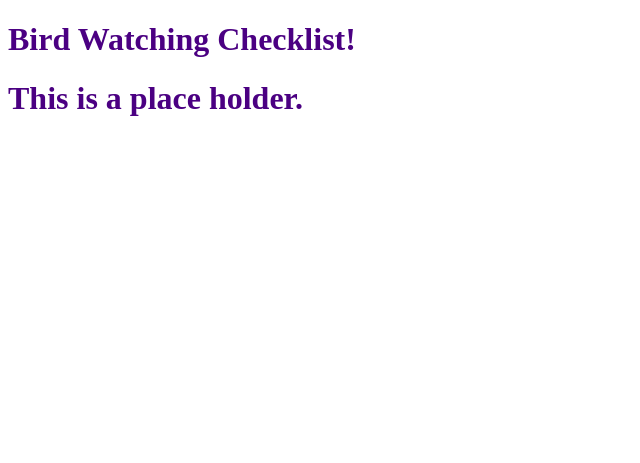
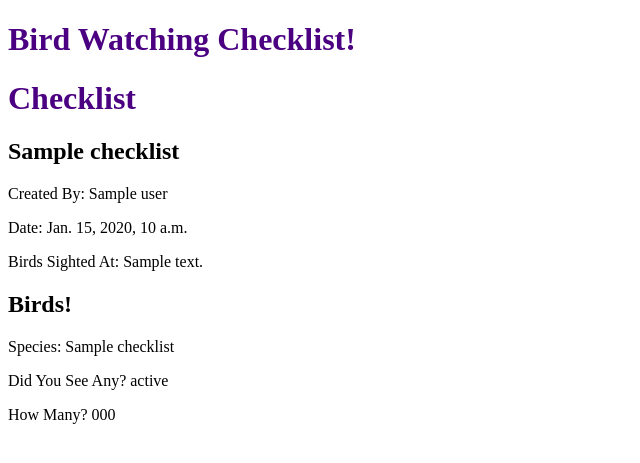
Before and after one commit to SummonerSkies/chirp-check, a Django app: template check/templates/check/index.html in a window 1280 px wide. Shown: the top 463 px of the page, without its empty margins (0-640 px from the left). Run offline with Django 4.2, Linux system fonts and the light colour scheme; the template is opened without the code that fills it: most values are stand-ins (such as "Sample title", 1, 10 or a date in 2020).

Commit message:
Updated views and added initial html to show checklist on index.html

```diff
--- a/check/forms.py
+++ b/check/forms.py
@@ -13,6 +13,7 @@ class ChecklistForm(forms.ModelForm):
         model = Checklist
         fields = ('list_name', 'description')
 
+
 class BirdForm(forms.ModelForm):
     """
     Form class for adding birds to a checklist
--- a/check/templates/check/index.html
+++ b/check/templates/check/index.html
@@ -4,11 +4,25 @@
 
 <!-- index.html content starts here -->
 <div class="container-fluid">
-    <div class="column">
-
-        <h1>This is a place holder.</h1>
-
+    <div class="row center">
+            <!-- Checklist-->
+            <h1>Checklist</h1>
+            {% for checklist in object_list %}
+            <h2>{{checklist.list_name}}</h2>
+            <p>Created By: {{checklist.user}}</p>
+            <p>Date: {{checklist.created_on}}</p>
+            <p>Birds Sighted At: {{checklist.description}}</p>
+            {% endfor %}
     </div>
+    <div class="row">
+        <!-- Bird -->
+        <h2>Birds!</h2>
+        {% for bird in object_list %}
+        <p>Species: {{bird.bird_name}}</p>
+        <p>Did You See Any? {{bird.status}}</p>
+        <p>How Many? {{bird.number_seen}}</p>
+        {% endfor %}
+</div>
 </div>
 
 
--- a/chirp_check/settings.py
+++ b/chirp_check/settings.py
@@ -27,7 +27,7 @@ TEMPLATES_DIR = os.path.join(BASE_DIR, 'templates')
 SECRET_KEY = os.environ.get('SECRET_KEY')
 
 # SECURITY WARNING: don't run with debug turned on in production!
-DEBUG = True
+DEBUG = False
 
 ALLOWED_HOSTS = ['8000-summonerskie-chirpcheck-3yrmncd34fa.ws.codeinstitute-ide.net',
                 'chirp-check-ddace85f08c7.herokuapp.com']
--- a/templates/base.html
+++ b/templates/base.html
@@ -11,7 +11,7 @@
 
 <body>
     <div>
-        <h1 onclick="location.href='{% url "index" %}'">
+        <h1 onclick='location.href={% url "index" %}'>
             Bird Watching Checklist!
         </h1>
     </div>
```
Also changed, not shown: check/views.py (+9 -8 lines).
